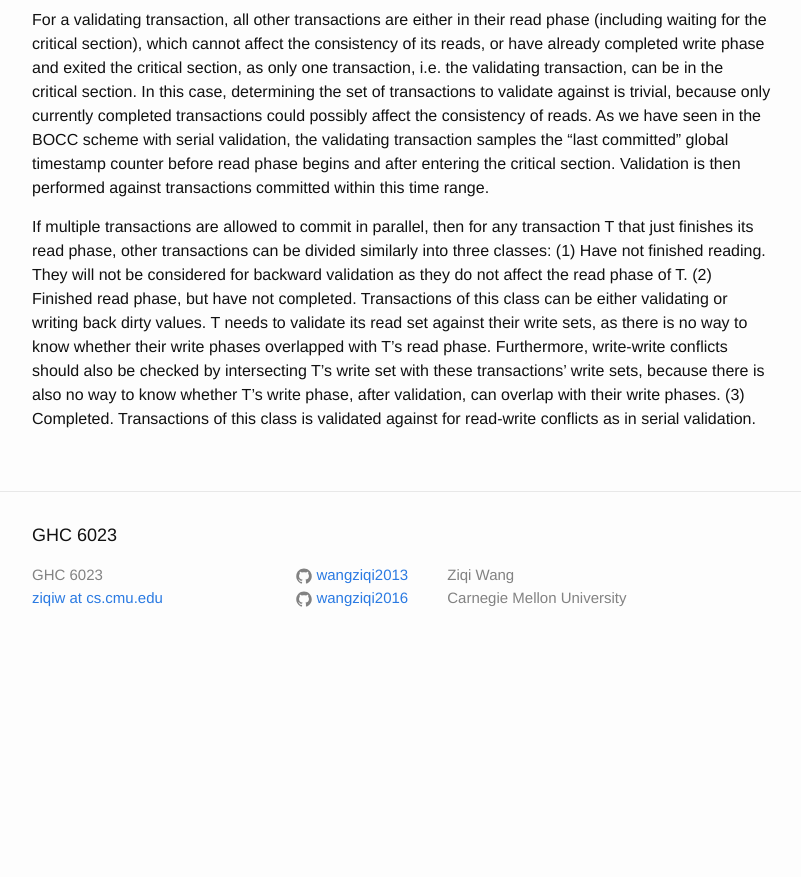
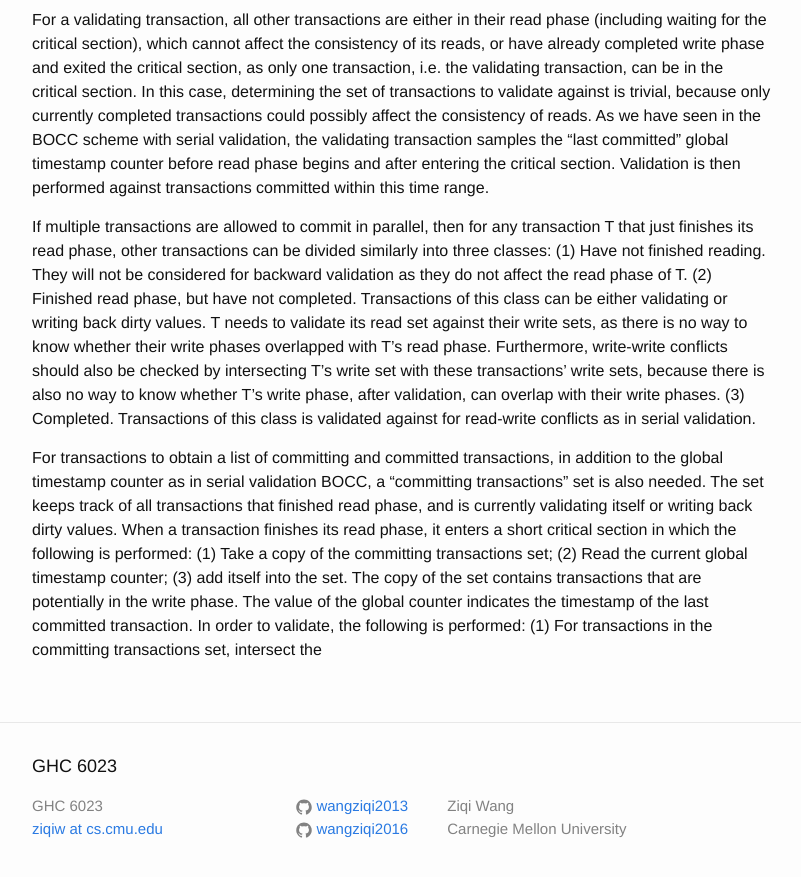
Before and after one commit to wangziqi2013/wangziqi2013.github.io, a Jekyll site: the page built from _posts/2018-03-21-Analyzing-OCC-Anomalies-and-Solutions.markdown, in a window 1280 px wide and 900 px high, scrolled down 7809 px. Shown: the top 877 px of the window, without its empty margins (238-1039 px from the left). Built offline with Jekyll 4.4.1, drawn with Linux system fonts in a browser that asks for light colours; before the commit the page ends 8478 px from its top, so only the background shows below that.

Commit message:
Working on parallel validation

```diff
--- a/_posts/2018-03-21-Analyzing-OCC-Anomalies-and-Solutions.markdown
+++ b/_posts/2018-03-21-Analyzing-OCC-Anomalies-and-Solutions.markdown
@@ -340,3 +340,11 @@ as there is no way to know whether their write phases overlapped with T's read p
 should also be checked by intersecting T's write set with these transactions' write sets, because there is also no way
 to know whether T's write phase, after validation, can overlap with their write phases. (3) Completed. Transactions of this class is
 validated against for read-write conflicts as in serial validation.
+
+For transactions to obtain a list of committing and committed transactions, in addition to the global timestamp counter as
+in serial validation BOCC, a "committing transactions" set is also needed. The set keeps track of all transactions that finished read
+phase, and is currently validating itself or writing back dirty values. When a transaction finishes its read phase, it enters
+a short critical section in which the following is performed: (1) Take a copy of the committing transactions set; (2) Read the current
+global timestamp counter; (3) add itself into the set. The copy of the set contains transactions that are potentially in the write phase.
+The value of the global counter indicates the timestamp of the last committed transaction. In order to validate, the following
+is performed: (1) For transactions in the committing transactions set, intersect the
```
